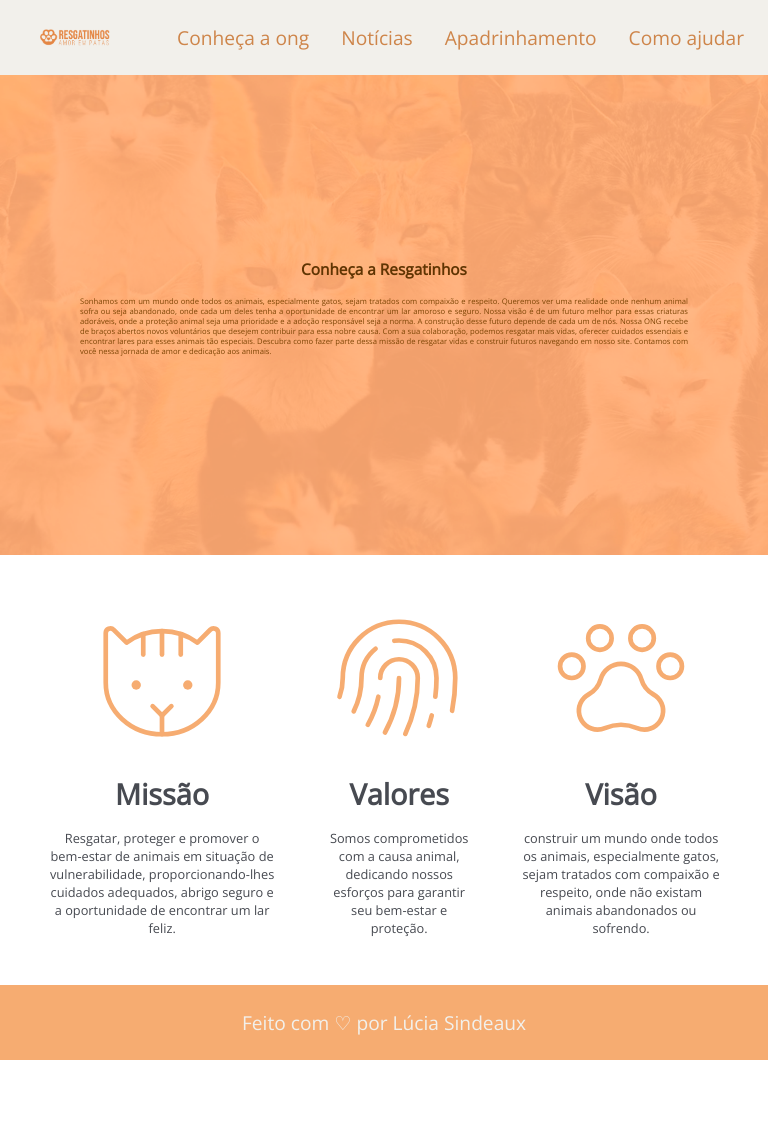
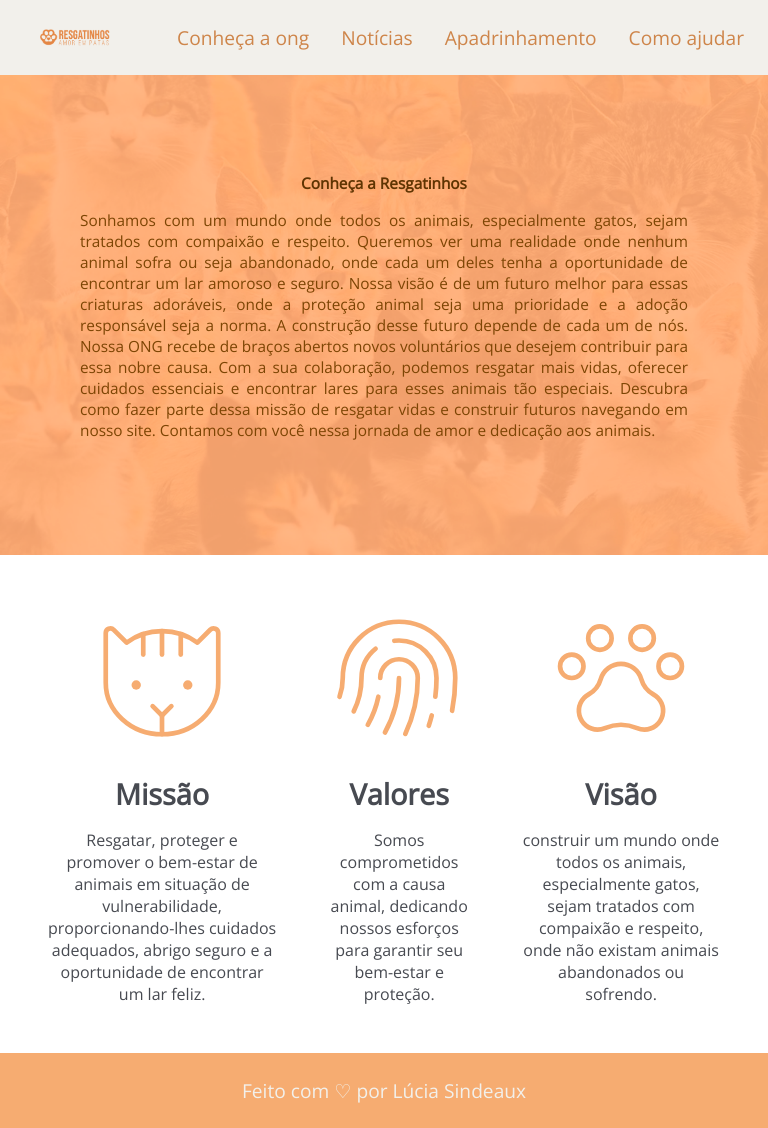
Before and after one commit to LuciaSindeaux/projeto-final-resgatinhos-reprograma, a React (Vite) app in the folder lucia-sindeaux/projeto-final-resgatinhos/: page / in a window 768 px wide. Before the commit the page ends 1060 px from the top, so only its background shows below. Built offline with nearby package versions, Linux system fonts and the light colour scheme; no server answers.

Commit message:
ajustes responsividade

```diff
--- a/lucia-sindeaux/projeto-final-resgatinhos/src/styles/components/header.module.css
+++ b/lucia-sindeaux/projeto-final-resgatinhos/src/styles/components/header.module.css
@@ -37,7 +37,7 @@
 
 @media (min-width: 768px) {
   .headerSubtitle {
-    font-size: 1vw;
+    font-size: 2vw;
     padding-left: 5rem;
     padding-right: 5rem;
   }
--- a/lucia-sindeaux/projeto-final-resgatinhos/src/styles/pages/home.module.css
+++ b/lucia-sindeaux/projeto-final-resgatinhos/src/styles/pages/home.module.css
@@ -60,7 +60,7 @@
     }
 
     .cardDescription {
-      font-size: 0.8rem;
+      font-size: 1rem;
     }
   }
 
```
